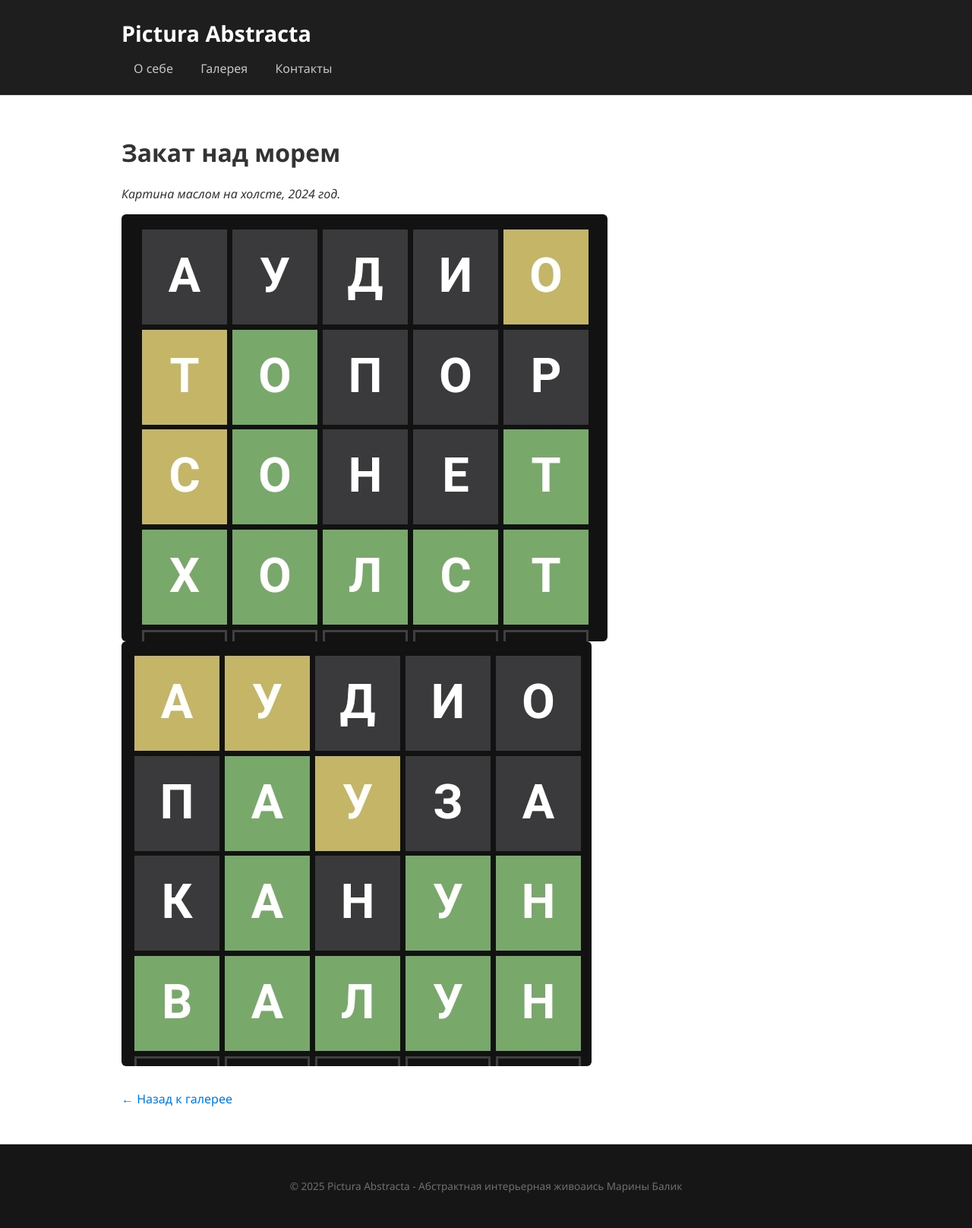
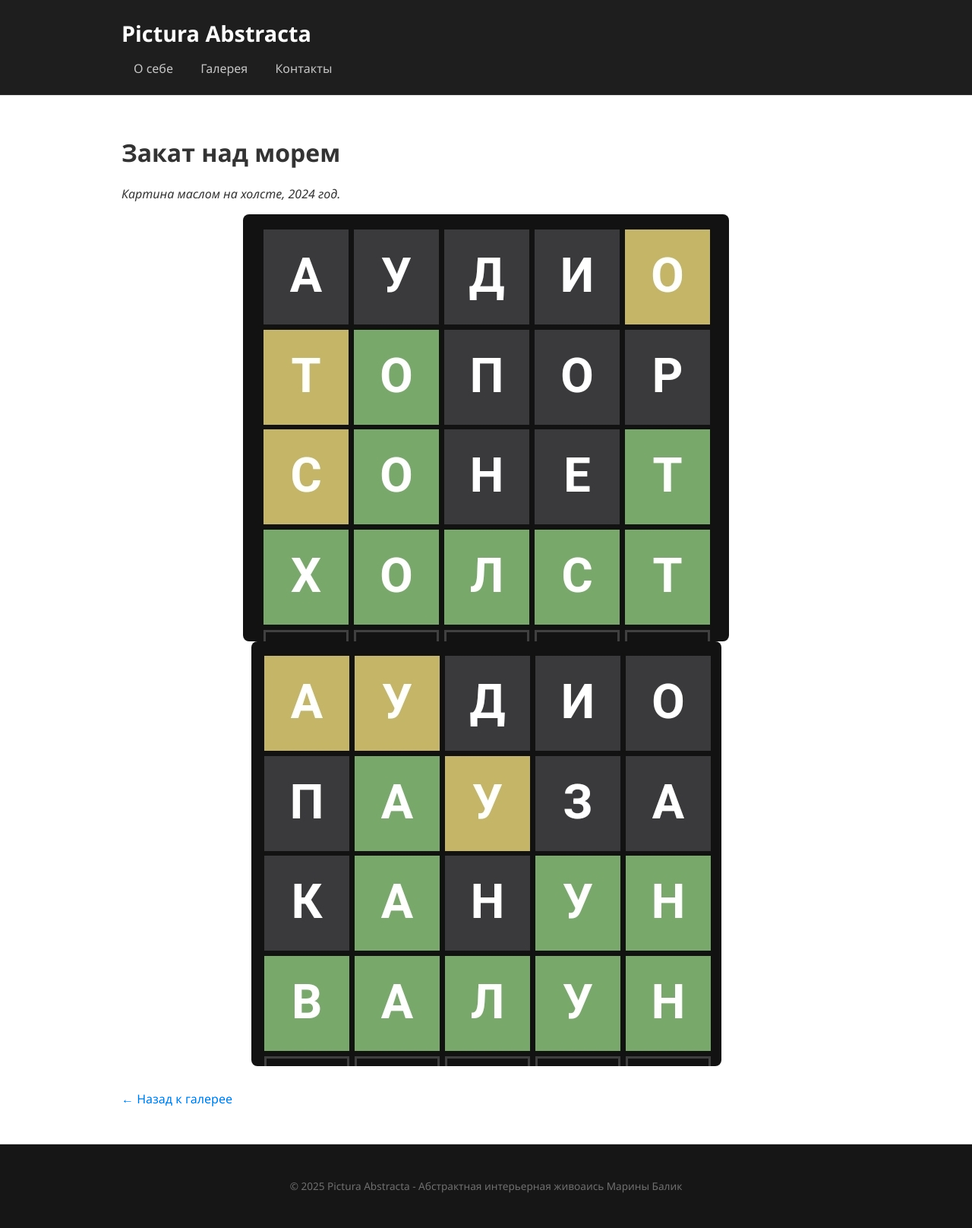
Before and after one commit to PicAbsArt/picabsart.github.io, a Jekyll site: the page built from _paintings/sunset.md, in a window 1280 px wide. Shown: the whole page at 76% size. Built offline with Jekyll 4.4.1, drawn with Linux system fonts in a browser that asks for light colours.

Commit message:
Update painting.html

```diff
--- a/_layouts/painting.html
+++ b/_layouts/painting.html
@@ -4,10 +4,10 @@
 <h1>{{ page.title }}</h1>
 <p><em>{{ page.description }}</em></p>
 
-{% if page.images %}
+<div class="painting-images">
   {% for image in page.images %}
-    <img src="{{ image }}" alt="Изображение {{ page.title }}" class="painting-image">
+    <img src="{{ image }}" alt="Изображение {{ page.title }}" class="thumbnail">
   {% endfor %}
-{% endif %}
+</div>
 
 <p><a href="/" class="back-link">← Назад к галерее</a></p>
```
